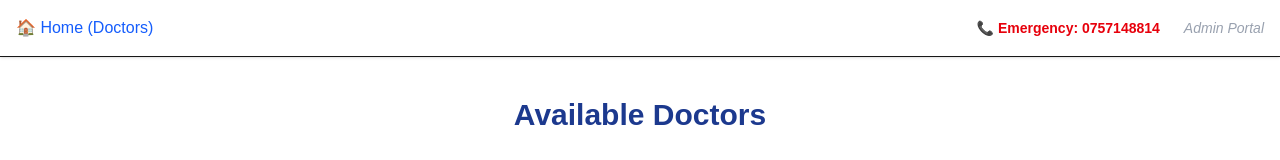
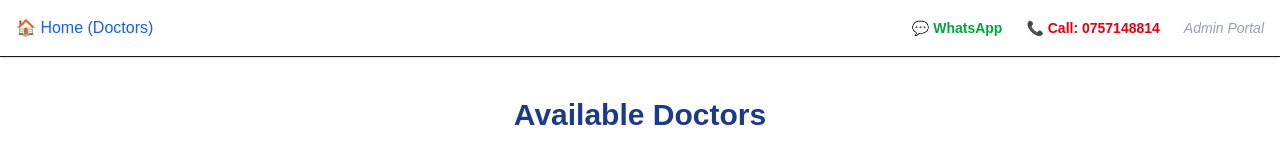
Before and after one commit to KebJoseph/doctor-booking, a Next.js app: page / in a window 1280 px wide. Shown: the top 160 px of the page. Built offline with nearby package versions, Linux system fonts and the light colour scheme; no server answers; the database is empty.

Commit message:
Fixed duplicate tags and added WhatsApp

```diff
--- a/src/app/layout.tsx
+++ b/src/app/layout.tsx
@@ -19,14 +19,24 @@ export default function RootLayout({
               🏠 Home (Doctors)
             </a>
           </div>
+         <div className="flex items-center gap-6">
+            {/* WhatsApp Button */}
+            <a
+              href="https://wa.me/254757148814"
+              target="_blank"
+              className="text-sm font-bold text-green-600 hover:text-green-700 flex items-center gap-1"
+            >
+              💬 WhatsApp
+            </a>
 
-          <div className="flex items-center gap-6">
+            {/* Emergency Call */}
             <a
               href="tel:0757148814"
               className="text-sm font-bold text-red-600 hover:text-red-700 flex items-center gap-1"
             >
-              📞 Emergency: 0757148814
+              📞 Call: 0757148814
             </a>
+
             <div className="text-sm text-gray-400 italic">
               Admin Portal
             </div>
```
